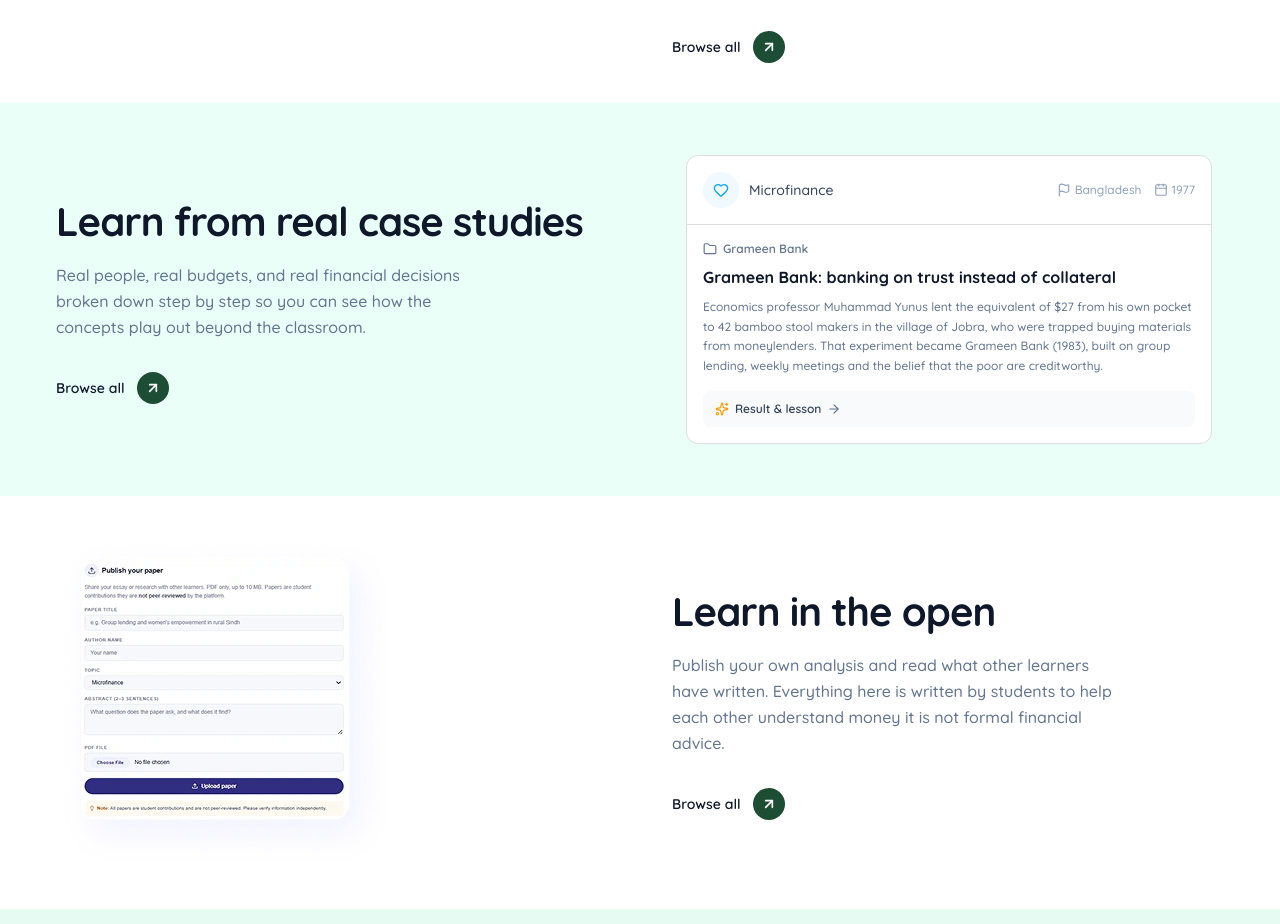
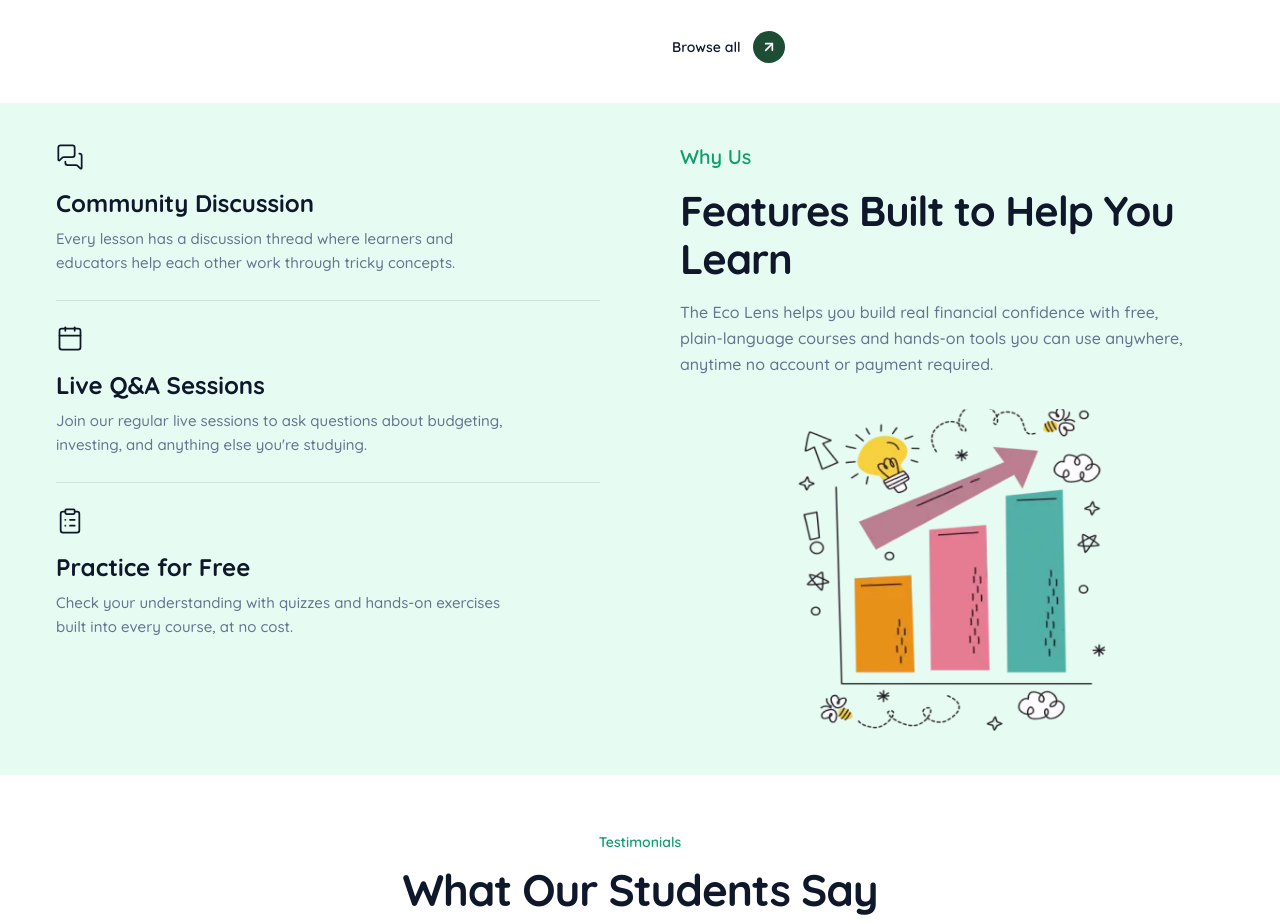
Before and after one commit to subhansarwar/financial-learning, a Next.js app in the folder frontend/: page / in a window 1280 px wide. Shown: the part 3085-4009 px from the top of the page. Built offline with nearby package versions, Linux system fonts and the light colour scheme; no server answers.

Commit message:
commited out the section

```diff
--- a/frontend/app/components/websiteComp/homeComp/FeaturesSection.jsx
+++ b/frontend/app/components/websiteComp/homeComp/FeaturesSection.jsx
@@ -385,18 +385,18 @@ export default function FeaturesSection() {
             </section>
 
             {/* Case Studies Section - Separate with bg #EBFFF9 */}
-            <section className="bg-[#EBFFF9] py-10 sm:py-10 lg:py-10 overflow-hidden">
+            {/* <section className="bg-[#EBFFF9] py-10 sm:py-10 lg:py-10 overflow-hidden">
                 <div className="mx-6 px-4 sm:px-6 lg:px-8">
                     <CaseStudiesRow />
                 </div>
-            </section>
+            </section> */}
 
             {/* Published Papers Section */}
-            <section className="bg-[#ffffff] py-10 sm:py-10 lg:py-10 overflow-hidden">
+            {/* <section className="bg-[#ffffff] py-10 sm:py-10 lg:py-10 overflow-hidden">
                 <div className="mx-6 px-4 sm:px-6 lg:px-8">
                     <PublishedPapersRow />
                 </div>
-            </section>
+            </section> */}
         </>
     );
 }
```
